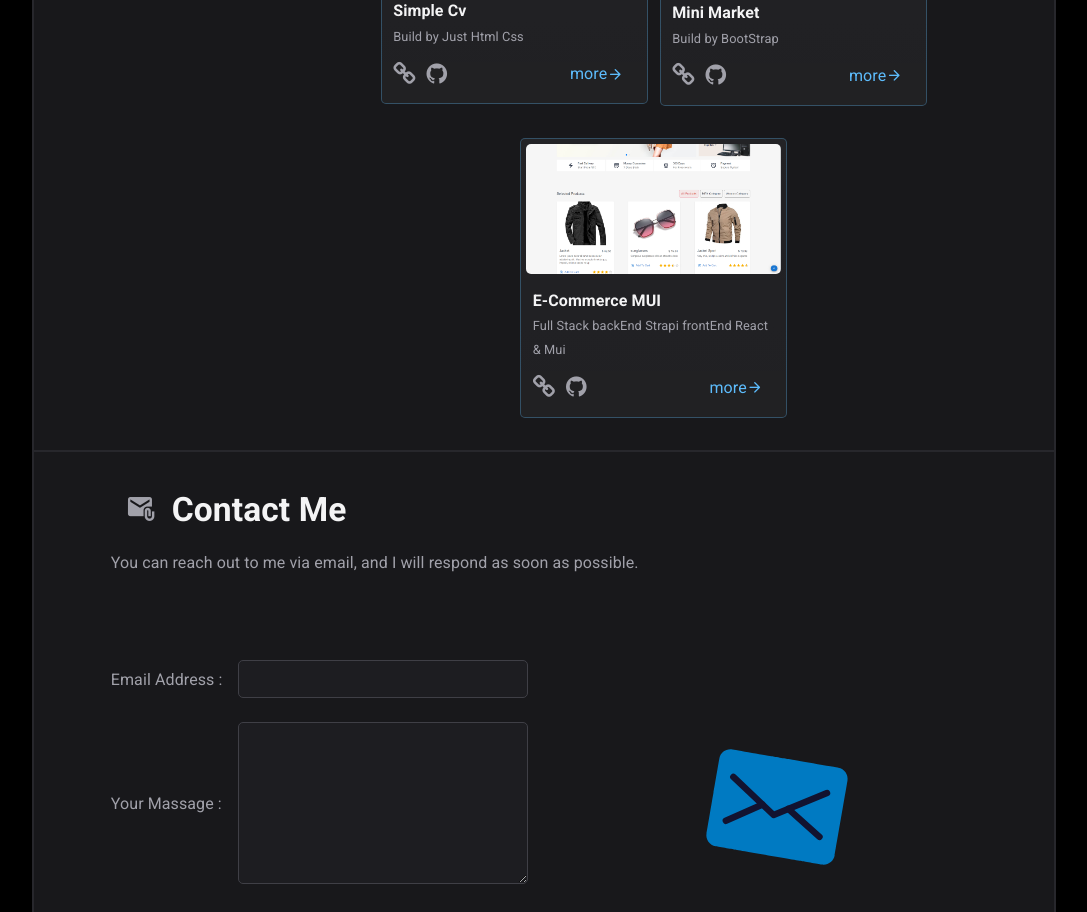
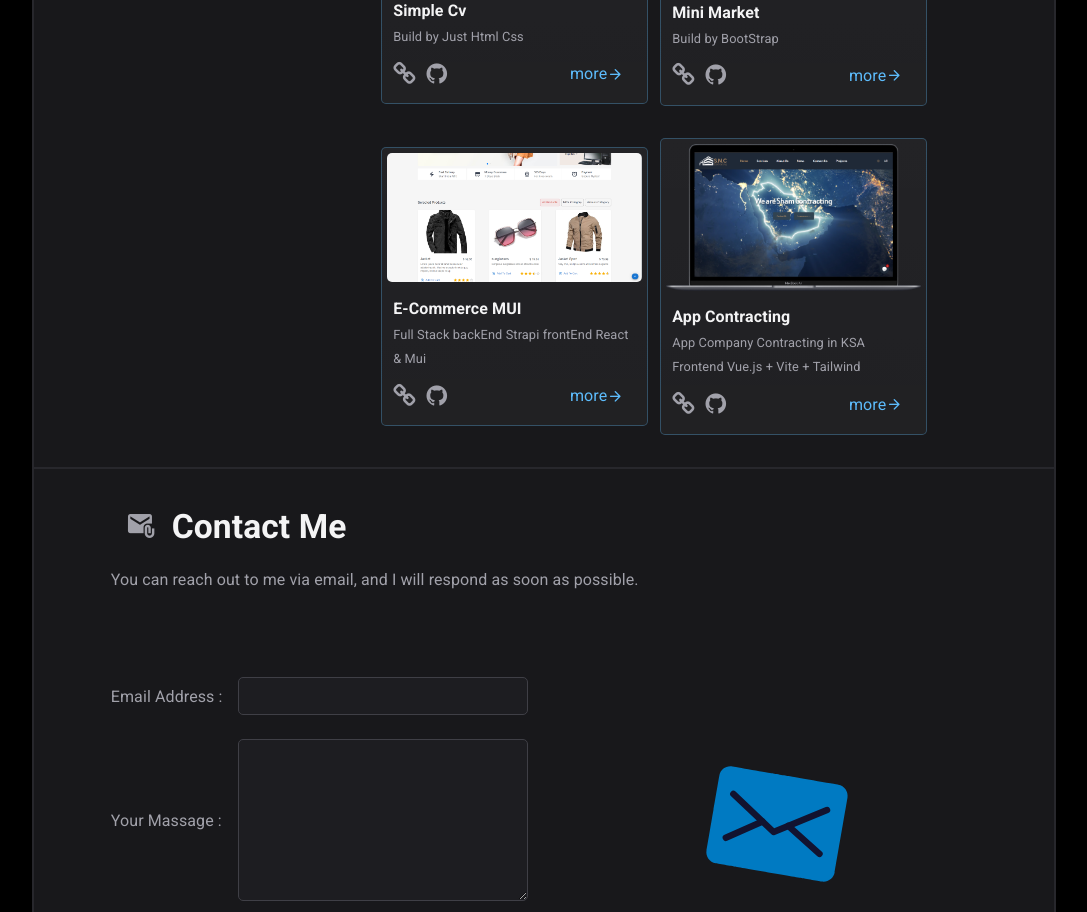
Before and after one commit to saeed-karout/portfolio, a React (Vite) app: page / in a window 1280 px wide. Shown: the part 1960-2872 px from the top of the page, without its empty margins (96-1183 px from the left). Built offline with nearby package versions, Linux system fonts and the light colour scheme.

Commit message:
adding snc contracting

```diff
--- a/src/components/3-main/myproject.js
+++ b/src/components/3-main/myproject.js
@@ -153,5 +153,19 @@ export const myProjects = [
     price: ""
 
   },
+  {
+    id:"13",
+
+    projectTitle: "app contracting",
+     category: [ 'vue.js' ],
+
+    imPath: "./images/SNC.png",
+    description:
+      "App Company Contracting in KSA  \n Frontend Vue.js + Vite + Tailwind  ",
+    link: "/",
+    site: "https://web.shamnet.com.sa/",
+    price: ""
+
+  }
 
 ];
```
Also changed, not shown: index.html (line endings or trailing spaces), public/images/SNC.png (added).
